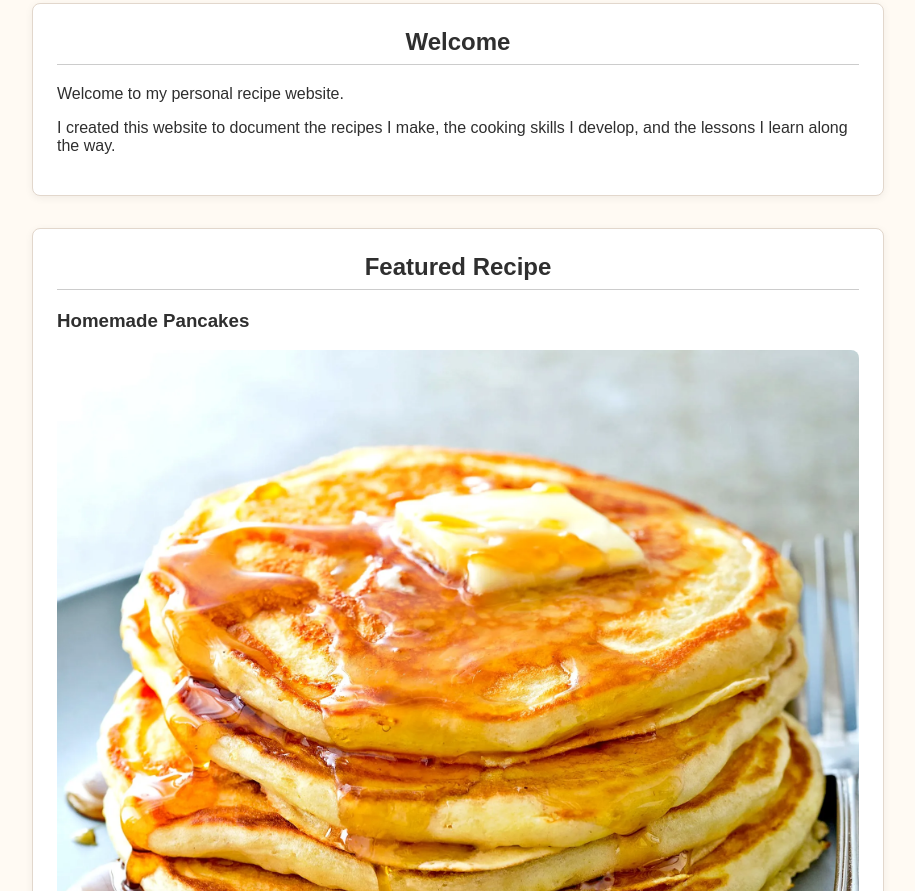
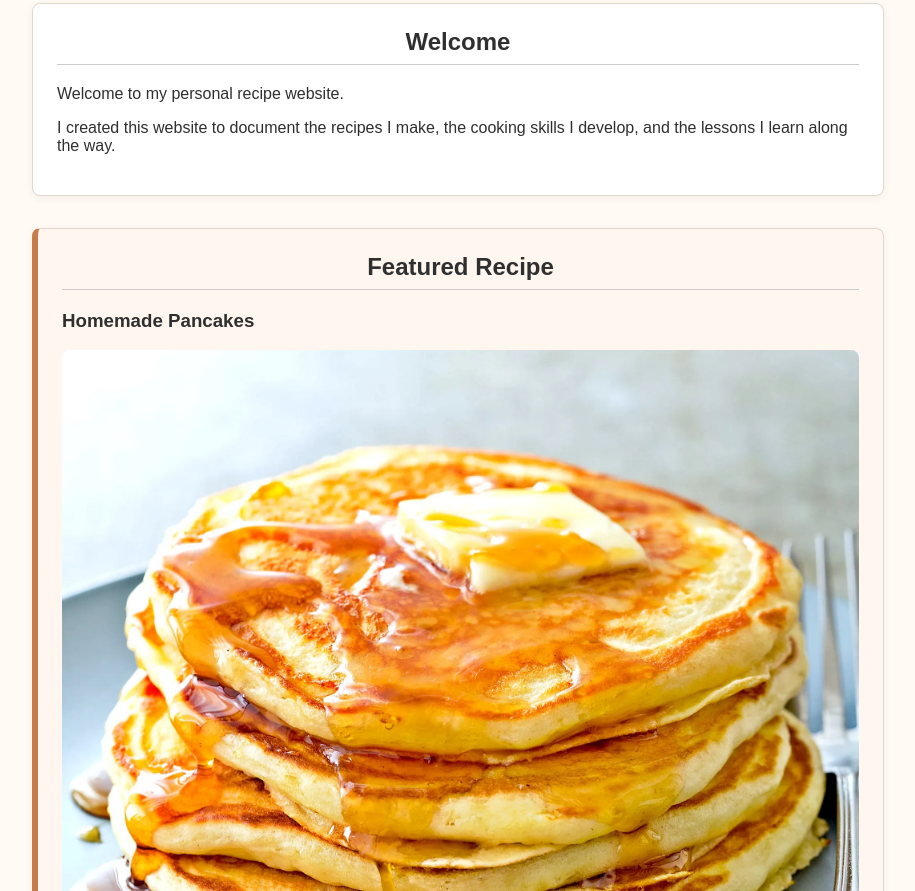
Before and after one commit to kaylincleary93-arch/CookingJourney, a plain HTML site: page index.html in a window 1280 px wide. Shown: the part 249-1140 px from the top of the page, without its empty margins (182-1097 px from the left). Drawn offline with Linux system fonts and the light colour scheme.

Commit message:
11th upload Phase 3, Lesson 3

```diff
--- a/css/styles.css
+++ b/css/styles.css
@@ -68,6 +68,10 @@ main a:hover{
     color: #2e1e14;
 }
 
+.featured-recipe{
+    border-left: 6px solid #c77b4a;
+    background-color: #fff7ef;
+}
 section{
     background-color: #ffffff;
     border: 1px solid #e2d7cc;
--- a/index.html
+++ b/index.html
@@ -40,7 +40,7 @@
                 </p>
             </section>
 
-            <section>
+            <section class="featured-recipe">
                 <h2>Featured Recipe</h2>
 
                 <h3>Homemade Pancakes</h3>
```
